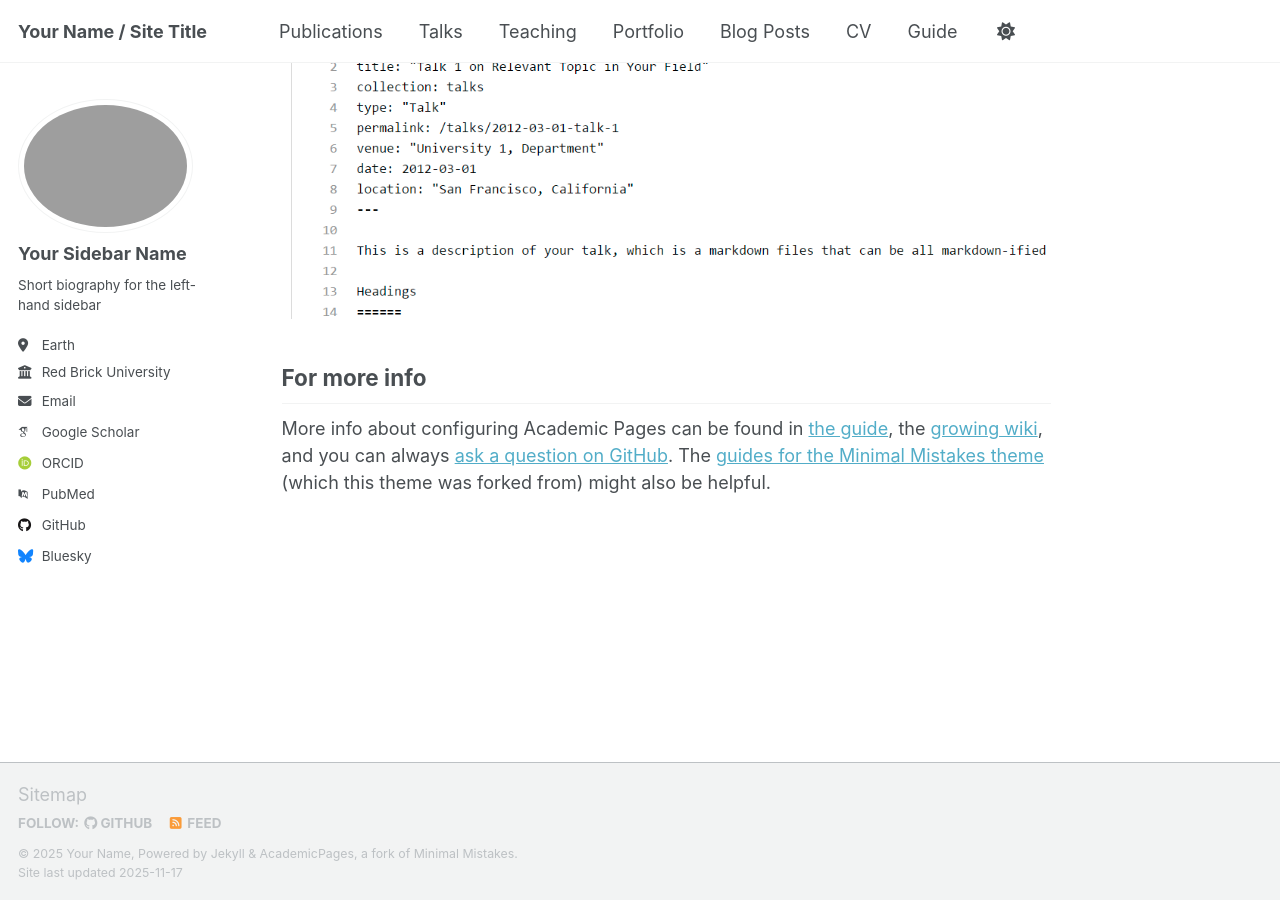
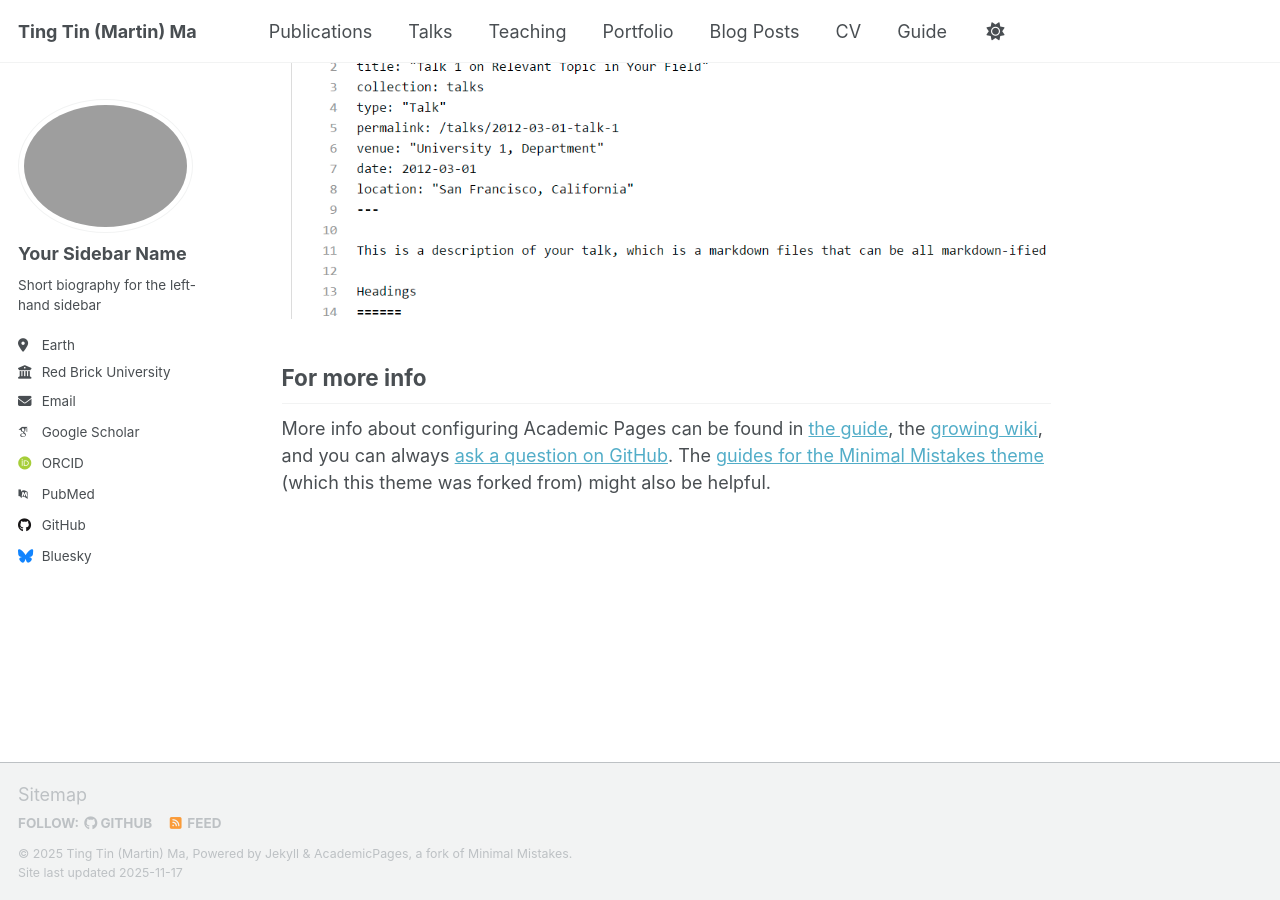
Before and after one commit to martinmtt0902/martinmtt0902.github.io, a Jekyll site: the page built from _pages/about.md, in a window 1280 px wide and 900 px high, scrolled down 2880 px. Built offline with Jekyll 4.4.1, drawn with Linux system fonts in a browser that asks for light colours; some web fonts are replaced; a script that is not in the unit is left out.

Commit message:
Update _config.yml

```diff
--- a/_config.yml
+++ b/_config.yml
@@ -9,11 +9,11 @@
 # Basic Site Settings
 locale                   : "en-US"
 site_theme               : "default" # Currently available options are "default", "air"
-title                    : "Your Name / Site Title"
+title                    : "Ting Tin (Martin) Ma"
 title_separator          : "-"
-name                     : &name "Your Name"
+name                     : "Ting Tin (Martin) Ma"
 description              : &description "Your Name's academic portfolio"   # Update this with a general description of your site, this is the default if not overridden by a page
-url                      : https://academicpages.github.io # The base hostname & protocol for your site e.g. "https://[your GitHub username].github.io",
+url                      : "https://martinmtt0902.github.io" # The base hostname & protocol for your site e.g. "https://[your GitHub username].github.io",
                                                            # or if you already have some other page hosted on Github then use "https://[your GitHub username].github.io/[Your Repo Name]"
 baseurl                  : "" # the subpath of your site, e.g. "/blog"
 repository               : "academicpages/academicpages.github.io"
@@ -23,7 +23,7 @@ repository               : "academicpages/academicpages.github.io"
 #               Additional customization can be done by editing /_includes/author-profile.html
 author:
   # Biographic information
-  avatar           : "profile.png"
+  avatar           : "images/profile.png"
   name             : "Your Sidebar Name"
   pronouns         : # example: "she/her"
   bio              : "Short biography for the left-hand sidebar"
```
